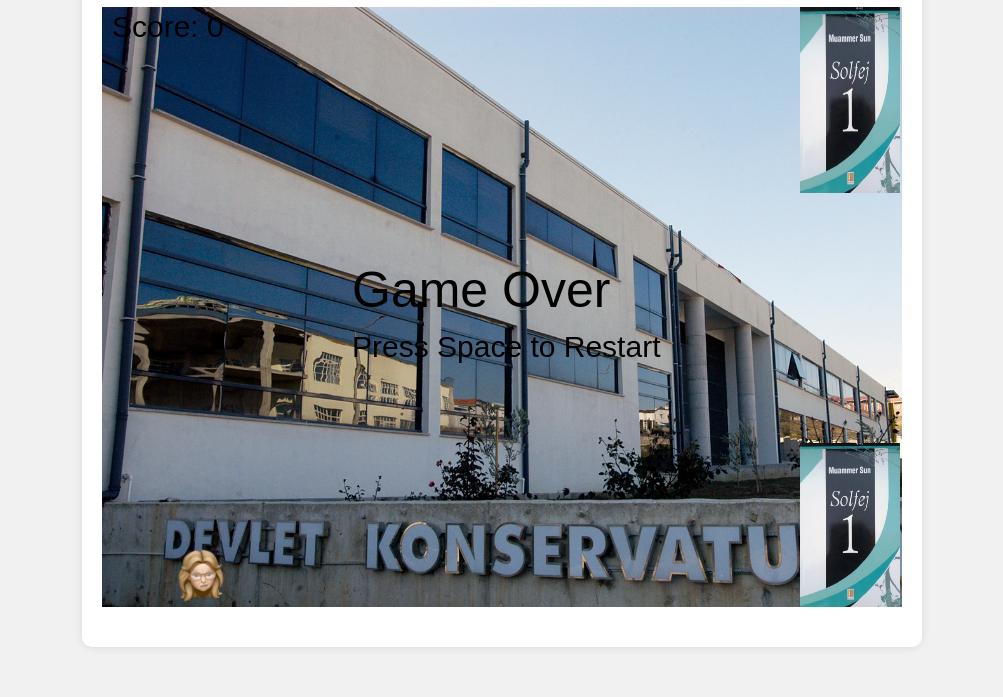
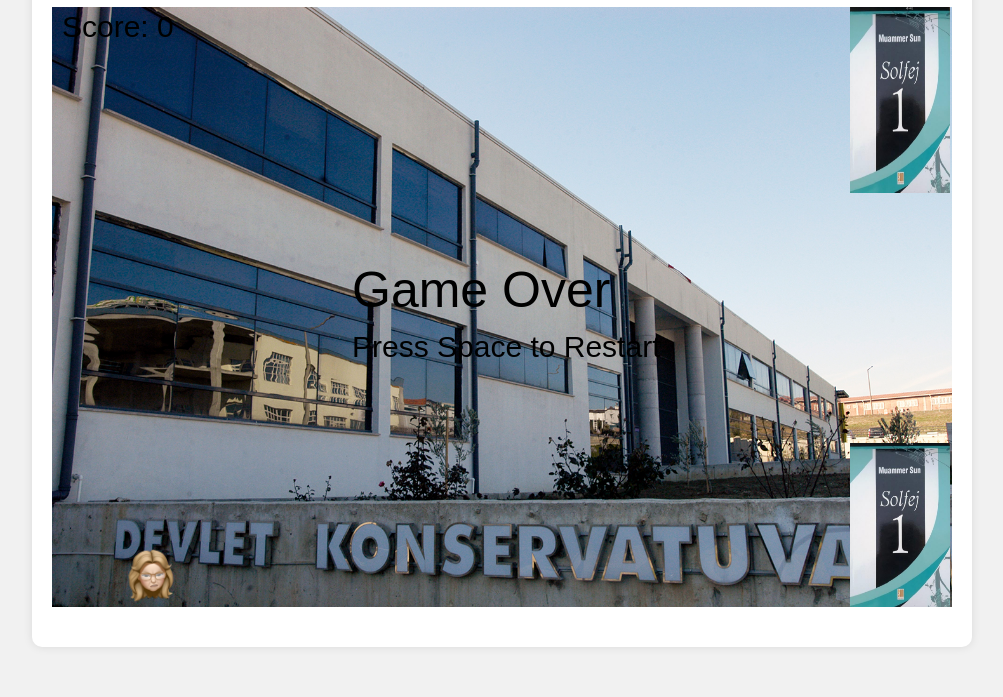
Before and after one commit to Yatubus3002/yatubus3002.github.io, a plain HTML site: page index.html in a window 1280 px wide. Shown: the part 143-840 px from the top of the page, without its empty margins (138-1141 px from the left). Drawn offline with Linux system fonts and the light colour scheme.

Commit message:
Update index.html

```diff
--- a/index.html
+++ b/index.html
@@ -9,7 +9,7 @@
 <body>
     <div id="game-container">
         <h1>Zıpla Çıyan Zıpla</h1> <!-- Game title -->
-        <canvas id="gameCanvas" width="800" height="600"></canvas> <!-- Game canvas -->
+        <canvas id="gameCanvas" width="900" height="600"></canvas> <!-- Game canvas -->
         <div id="instructions"></div> <!-- Instructions div -->
     </div>
     <script src="game.js"></script> <!-- Link to the external JavaScript file -->
```
